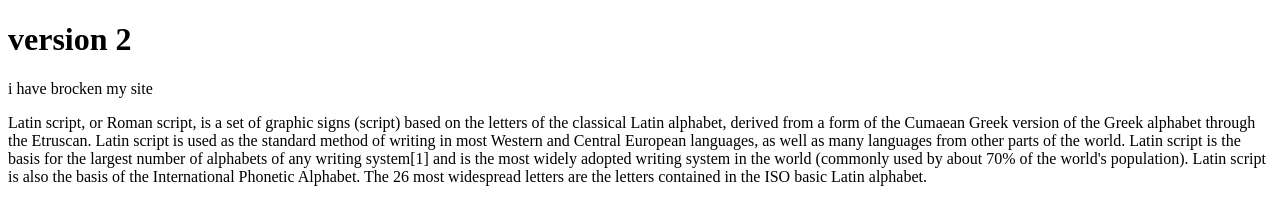
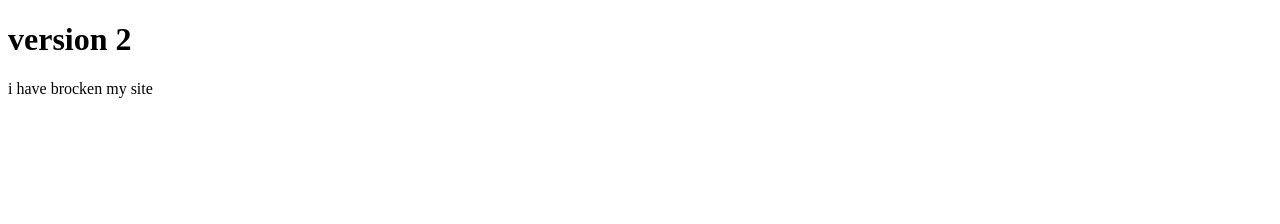
Before and after one commit to MollieBourne/web_design_week_2, a plain HTML site: page index.html in a window 1280 px wide. Drawn offline with Linux system fonts and the light colour scheme.

Commit message:
updated work lesson 2

```diff
--- a/index.html
+++ b/index.html
@@ -7,9 +7,7 @@
 <body>
 <h1> version 2 </h1>
     <p> i have brocken my site </p>
-<p style="red"> Latin script, or Roman script, is a set of graphic signs (script) based on the letters of the classical Latin alphabet, derived from a form of the Cumaean Greek version of the Greek alphabet through the Etruscan. Latin script is used as the standard method of writing in most Western and Central European languages, as well as many languages from other parts of the world.
 
-Latin script is the basis for the largest number of alphabets of any writing system[1] and is the most widely adopted writing system in the world (commonly used by about 70% of the world's population). Latin script is also the basis of the International Phonetic Alphabet. The 26 most widespread letters are the letters contained in the ISO basic Latin alphabet.</p>
 
 </body>
 </html>
```
Also changed, not shown: 1 other file.
